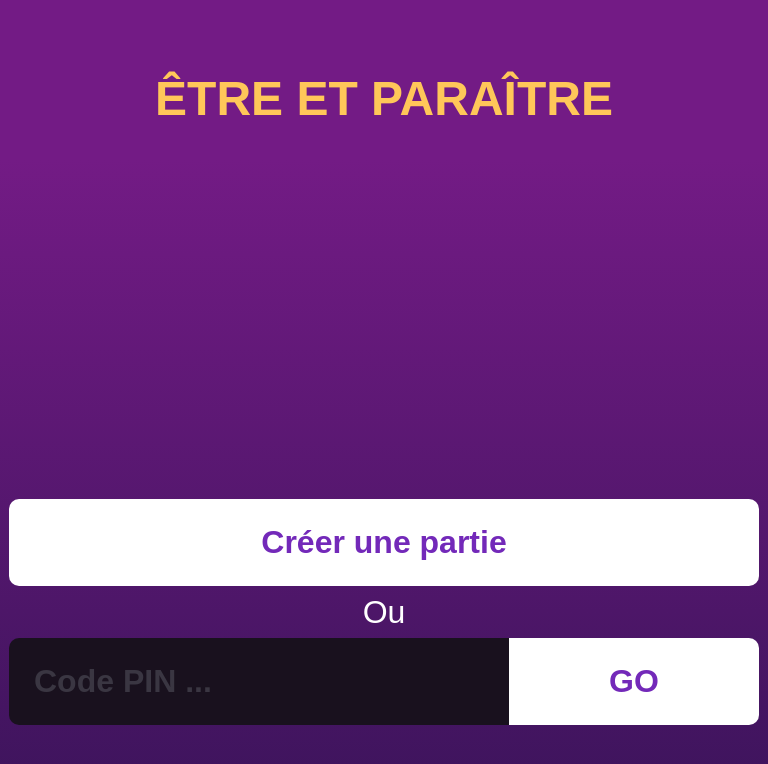
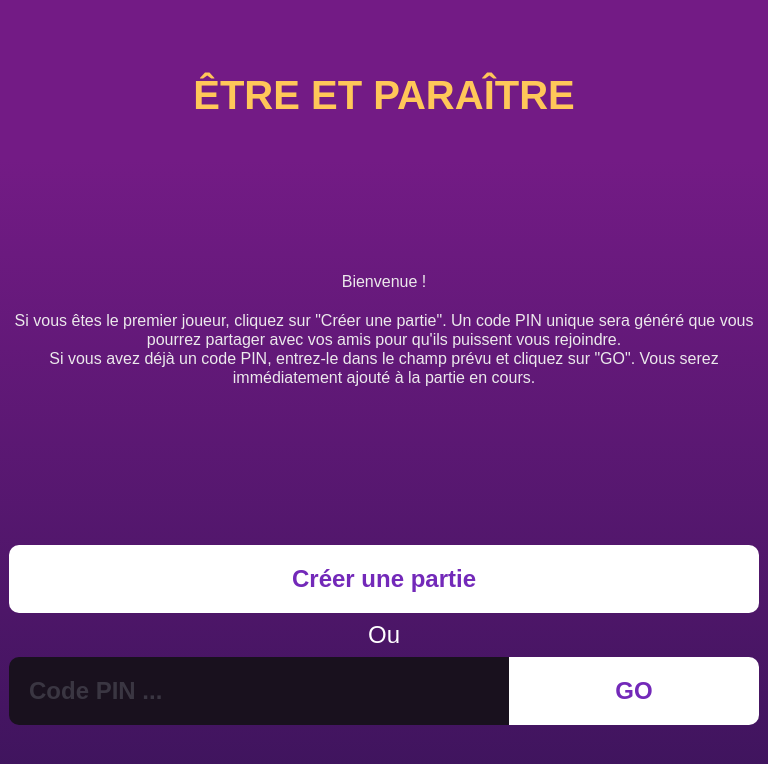
Before and after one commit to romiki31/etre-et-paraitre-frontend, a React (Create React App) app: page / in a window 768 px wide. Shown: the top 764 px of the page. Built offline with nearby package versions, Linux system fonts and the light colour scheme; no server answers.

Commit message:
responsive

```diff
--- a/src/Components/HomePage.tsx
+++ b/src/Components/HomePage.tsx
@@ -18,7 +18,7 @@ const HomePage = observer(() => {
 
   return (
     <div className="colmn-space-btwn">
-      <h1>ÊTRE ET PARAÎTRE</h1>
+      <h1 className="title">ÊTRE ET PARAÎTRE</h1>
       {gameCreator || isPinValid ? (
         <div className="flex-column gap-1">
           <div className="flex">
@@ -36,6 +36,17 @@ const HomePage = observer(() => {
           {errorMessage && <p style={{ color: "red" }}>{errorMessage}</p>}
         </div>
       ) : (
+        <>
+          <p className="soft-text">
+            Bienvenue ! <br />
+            <br />
+            Si vous êtes le premier joueur, cliquez sur "Créer une partie". Un
+            code PIN unique sera généré que vous pourrez partager avec vos amis
+            pour qu'ils puissent vous rejoindre. <br />
+            Si vous avez déjà un code PIN, entrez-le dans le champ prévu et
+            cliquez sur "GO". Vous serez immédiatement ajouté à la partie en
+            cours.
+          </p>
           <div className="flex-column gap-1">
             <button onClick={generatePin}>Créer une partie</button>
             <h4>Ou</h4>
@@ -55,6 +66,7 @@ const HomePage = observer(() => {
             </div>
             {errorMessage && <p style={{ color: "red" }}>{errorMessage}</p>}
           </div>
+        </>
       )}
     </div>
   );
--- a/src/Components/Question.tsx
+++ b/src/Components/Question.tsx
@@ -37,7 +37,7 @@ const Question = observer(() => {
               <h4 className="text-left m-b-10">Manche {currentRound.id}</h4>
               <div className="flex gap-1">
                 <p className="small-text">Tour de :</p>
-                <p className="third-color">{roundPlayer?.username}</p>
+                <p className="accent-text">{roundPlayer?.username}</p>
               </div>
             </div>
             <button
@@ -65,8 +65,11 @@ const Question = observer(() => {
           ) : (
             <>
               <div className="flex-center gap-1">
-                <p className="third-color">{roundPlayer?.username}</p>
-                <p>est en train de répondre</p>
+                <p>
+                  {" "}
+                  <span className="strong">{roundPlayer?.username} </span>
+                  est en train de répondre
+                </p>
               </div>
               <div></div>
             </>
--- a/src/Components/QuestionForm.tsx
+++ b/src/Components/QuestionForm.tsx
@@ -18,15 +18,13 @@ const QuestionForm: React.FC<QuestionFORMProps> = observer(({ submitFunc }) => {
     <>
       {currentQuestion ? (
         <>
-          <div>
-            <p className="third-color">{currentPlayer?.username},</p>
-            <p>
-              {currentPlayer?.username !== roundPlayer?.username
-                ? ` qu'a répondu ${roundPlayer?.username} à la question : `
-                : null}
-              {` ${currentQuestion.name}`}
-            </p>
-          </div>
+          <p>
+            <span className="accent-text">{currentPlayer?.username}</span>
+            {currentPlayer?.username !== roundPlayer?.username
+              ? ` qu'a répondu ${roundPlayer?.username} à la question : `
+              : null}
+            <span className="strong">{` ${currentQuestion.name}`}</span>
+          </p>
 
           {currentRound?.id === 3 || currentRound?.id === 4 ? (
             <div className="flex-column gap-2">
--- a/src/index.css
+++ b/src/index.css
@@ -139,8 +139,9 @@ body,
   --secondary-color: #19111e;
   --third-color: #3a3642;
   --accent-color: #ffc759;
+  --soft-color: #ece9ec;
   --first-round-light: #ffad0a;
-  --first-round: #e6870b;
+  --first-round: #f48e0a;
   --second-round-light: #0b69d5;
   --second-round: #052f5f;
   --third-round-light: #01df5e;
@@ -231,32 +232,25 @@ body {
   flex: 1;
 }
 
-@media (min-width: 768px) {
-  .container {
-    margin-left: auto;
-    margin-right: auto;
-    max-width: 750px;
-  }
-}
-
 h1 {
-  font-size: 48px;
+  font-size: 44px;
+  font-weight: bold;
   color: var(--accent-color);
   text-align: center;
 }
 h2 {
-  font-size: 48px;
+  font-size: 42px;
   color: white;
   text-align: center;
 }
 h3 {
-  font-size: 32px;
+  font-size: 28px;
   font-weight: 800;
   color: white;
   text-align: center;
 }
 h4 {
-  font-size: 32px;
+  font-size: 26px;
   font-weight: 400;
   color: white;
   text-align: center;
@@ -264,21 +258,69 @@ h4 {
 
 p {
   font-family: "Belanosima", sans-serif;
-  font-weight: 100;
-  font-size: 24px;
+  font-weight: 400;
+  font-size: 18px !important;
+  line-height: 1.2;
   color: white;
   text-align: center;
 }
 
+@media (min-width: 768px) {
+  .container {
+    margin-left: auto;
+    margin-right: auto;
+    max-width: 750px;
+  }
+
+  p {
+    font-size: 22px !important;
+  }
+}
+
+@media (max-width: 768px) {
+  h1 {
+    font-size: 40px;
+  }
+  h2 {
+    font-size: 36px;
+  }
+  h3 {
+    font-size: 24px;
+  }
+  h4 {
+    font-size: 24px;
+  }
+  p {
+    font-size: 16px !important;
+  }
+  button {
+    font-size: 24px !important;
+    padding: 20px !important;
+  }
+  input {
+    font-size: 24px !important;
+    padding: 20px !important;
+  }
+  .answer-btn {
+    font-size: 20px !important;
+  }
+}
+
 .small-text {
+  font-size: 18px;
+}
+
+.soft-text {
   font-size: 20px;
+  font-weight: 400 !important;
+  color: var(--soft-color);
 }
 
 button {
   cursor: pointer;
   font-family: "Belanosima", sans-serif;
   font-weight: 600;
-  font-size: 32px;
+  font-size: 28px;
   color: var(--primary-color);
   width: 100%;
   padding: 25px;
@@ -295,7 +337,7 @@ button:hover {
 input {
   font-family: "Belanosima", sans-serif;
   font-weight: 600;
-  font-size: 32px;
+  font-size: 28px;
   color: var(--accent-color);
   width: 100%;
   padding: 25px;
@@ -319,7 +361,7 @@ input[type="number"] {
 
 .answer-btn {
   font-weight: 400 !important;
-  font-size: 28px !important;
+  font-size: 24px;
   color: #ffffff !important;
   padding: 10px !important;
   border-radius: 10px !important;
@@ -327,9 +369,13 @@ input[type="number"] {
   border: 3px solid #ffffff !important;
 }
 
+.strong {
+  font-weight: 600 !important;
+}
+
 .answer {
-  font-weight: 200 !important;
-  font-size: 24px !important;
+  font-weight: 400 !important;
+  font-size: 20px !important;
   color: white !important;
   border: 3px solid white !important;
   background-color: var(--primary-color);
@@ -399,7 +445,8 @@ input[type="number"] {
   color: #ffc759;
 }
 
-.third-color {
+.accent-text {
+  font-weight: 700 !important;
   color: var(--third-color);
 }
 .w-33 {
```
Lines whose indentation alone changed are shown as unchanged.
